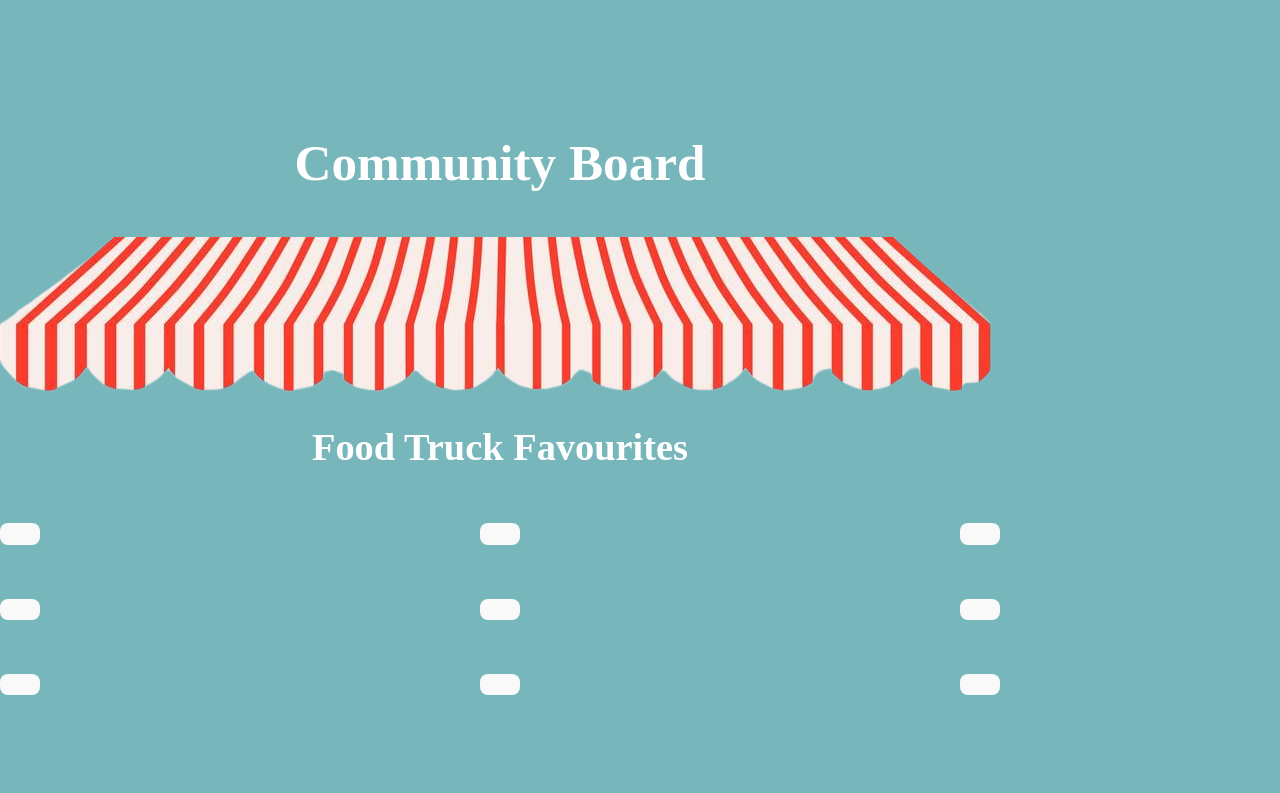
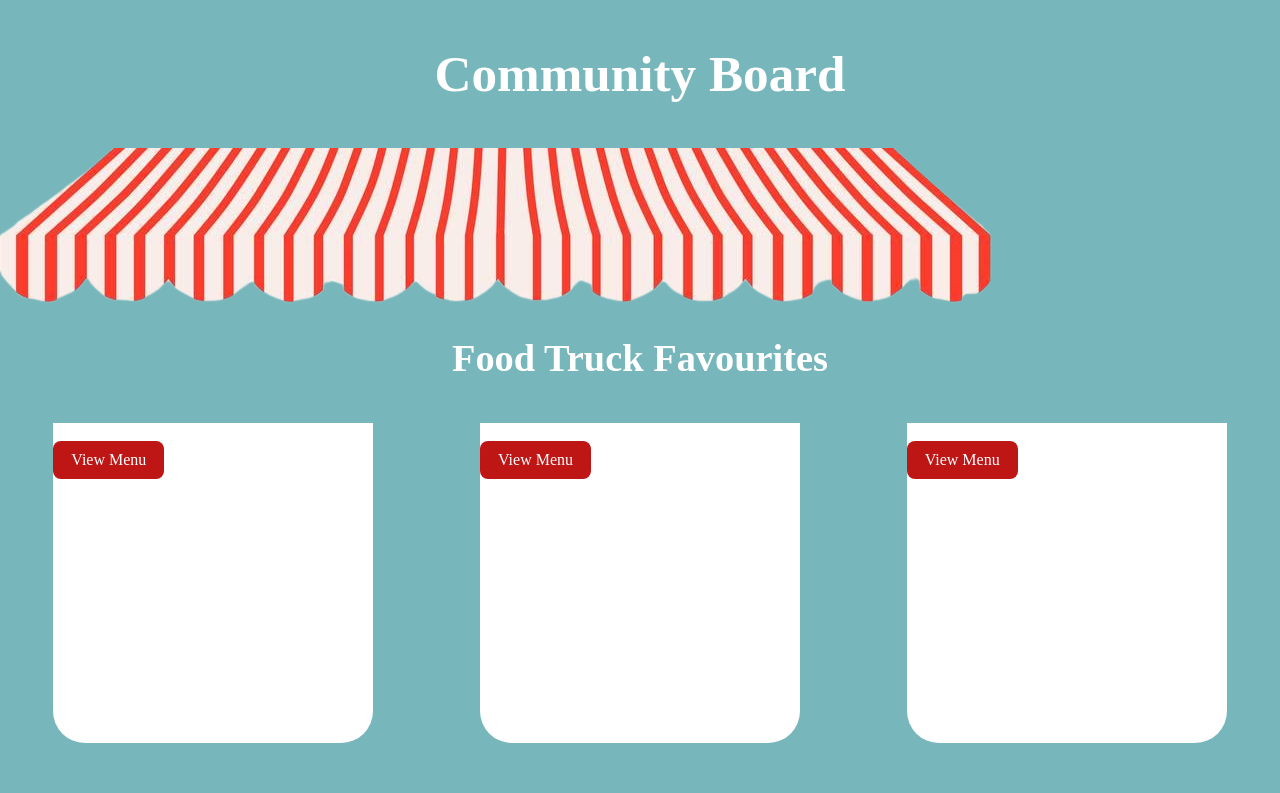
Before and after one commit to DanielOsuoha/React_dev, a React (Vite) app in the folder Web Dev/Unit1/Community Board/Community Board/: page / in a window 1280 px wide. Shown: the top 793 px of the page. Built offline with nearby package versions, Linux system fonts and the light colour scheme.

Commit message:
added the components

```diff
--- a/Web Dev/Unit1/Community Board/Community Board/src/components/MenuItem.jsx
+++ b/Web Dev/Unit1/Community Board/Community Board/src/components/MenuItem.jsx
@@ -5,7 +5,7 @@ const MenuItem = (props) => {
         <div className="menu-item">
             <h3>{props.name}</h3>
             <p>{props.location}</p>
-            <button><a href={props.btn_link}></a></button>
+            <button><a href={props.btn_link}>View Menu</a></button>
         </div>
     );
 };
--- a/Web Dev/Unit1/Community Board/Community Board/src/index.css
+++ b/Web Dev/Unit1/Community Board/Community Board/src/index.css
@@ -15,18 +15,39 @@
 
 .menu-row {
   display: flex;
-  justify-content: space-between;
+  justify-content: space-around;
   align-items: center;
   padding: 1em 0;
+  width: 100vw;
 }
 
-
+.menu-item{
+  gap: 1em;
+  background-color: white;
+  width: 25vw;
+  height: 40vh;
+  border-bottom-right-radius: 10%;
+  border-bottom-left-radius: 10%;
+  margin: 10px
+}
+.menu-item button {
+  padding: 0.5em 1em;
+  background-color: rgb(190, 21, 21);
+  border: 2px solid transparent;
+}
+.menu-item button:hover {
+  border-color: #128381;
+}
+.menu-item a {
+  color: white;
+  text-decoration: none;
+}
 menu {
   display: flex;
   gap: 1em;
   align-items: center;
   justify-content: center;
-  width: 100vw;
+  /* width: 100vw; */
 }
 
 body {
```
